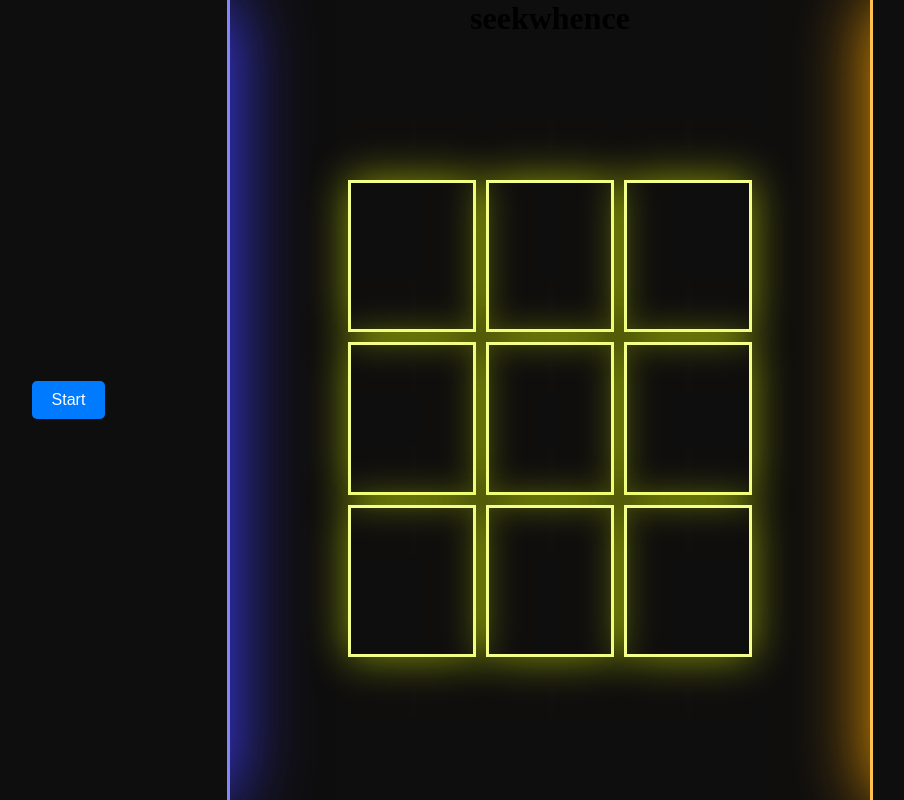
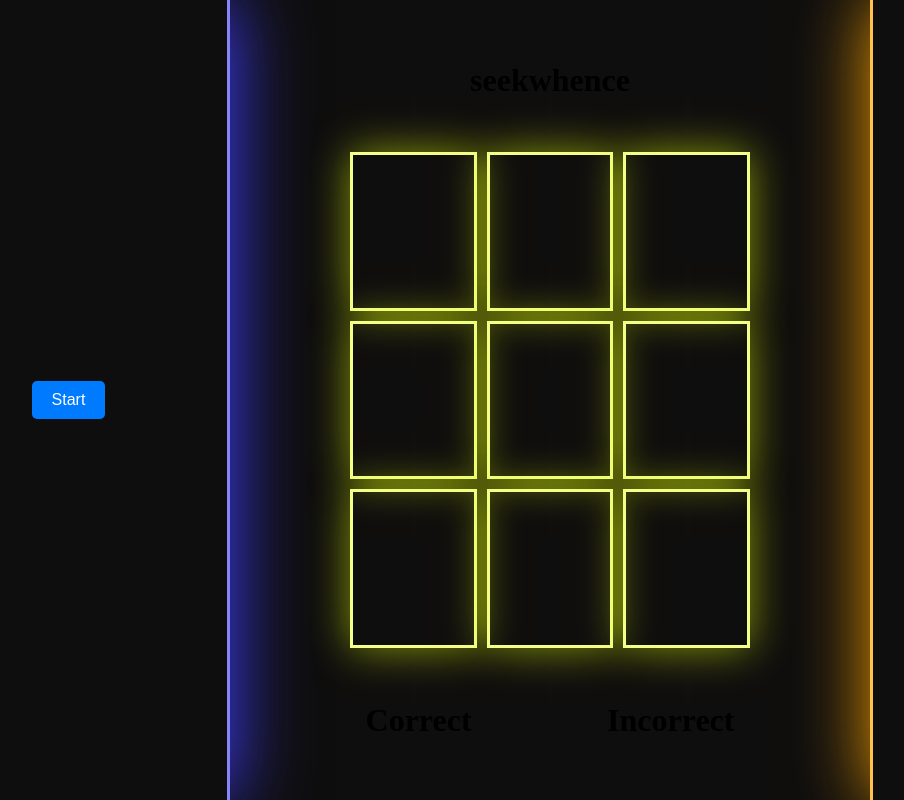
Before and after one commit to noel12sirrom/seekwhence, a plain HTML site: page index.html in a window 1280 px wide. Shown: the whole page, without its empty margins (90-994 px from the left). Drawn offline with Linux system fonts and the light colour scheme.

Commit message:
"Added game name and answer sections to index.html, and updated styles in style.css to accommodate new elements."

```diff
--- a/index.html
+++ b/index.html
@@ -14,7 +14,10 @@
     </div>
 
     <div id="middle">
-        <h1>seekwhence</h1>
+        <div id="game-name">
+            <h1>seekwhence</h1>
+        </div>
+
         <div id="gameboard">
             <div class="tile" id="tile-0"></div>
             <div class="tile" id="tile-1"></div>
@@ -26,6 +29,10 @@
             <div class="tile" id="tile-7"></div>
             <div class="tile" id="tile-8"></div>
         </div>
+        <div id="answer">
+            <h1>Correct</h1>
+            <h1>Incorrect</h1>
+        </div>
     </div>
 
     <div id="right"></div>
--- a/style.css
+++ b/style.css
@@ -47,13 +47,14 @@ body {
 }
 
 #gameboard{
+
     justify-content: center;
     align-content: center;
-    width:100%;
-    height: 100%;
+    width:60%;
+    height: 60%;
     display: grid;
-    grid-template-columns: repeat(3, 20%);
-    grid-template-rows: repeat(3, 20%);
+    grid-template-columns: repeat(3, 33%);
+    grid-template-rows: repeat(3, 33%);
     gap: 10px;
 }
 
@@ -121,3 +122,18 @@ body {
     box-shadow: initial;
     transform: initial;
 }
+
+#game-name{
+    height: 20%;
+    width: 100%;
+    display: flex;
+    align-items: center;
+    justify-content: center;
+}
+#answer{
+    height: 20%;
+    width: 100%;
+    display: flex;
+    align-items: center;
+    justify-content: space-evenly;
+}
```
